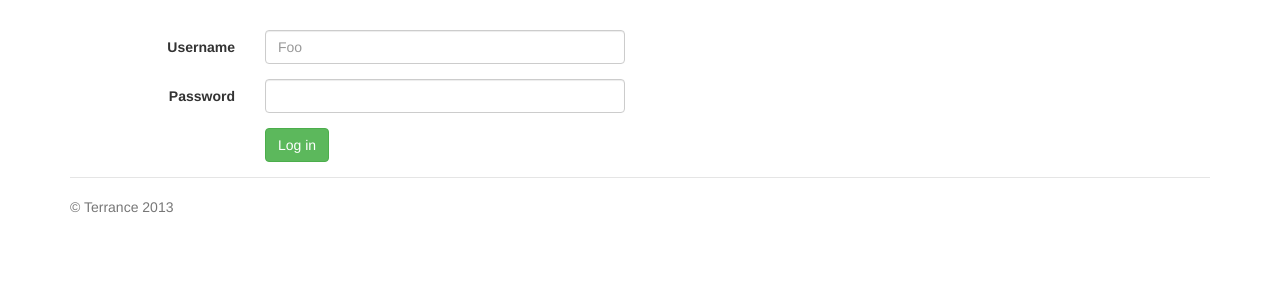
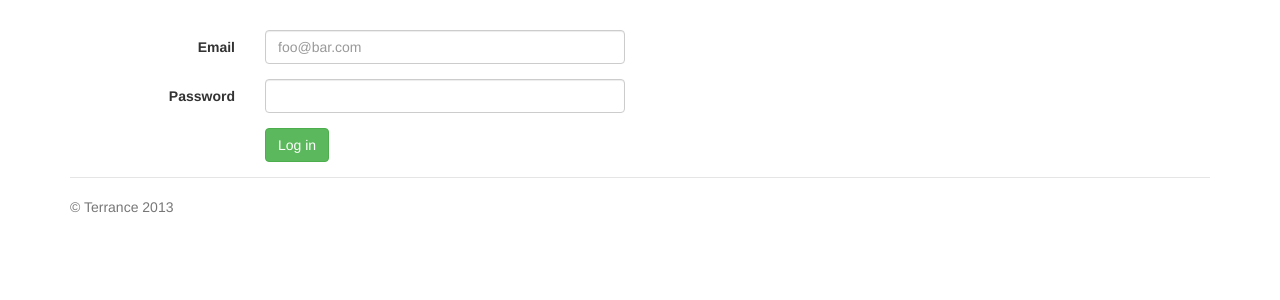
Before and after one commit to toxinu/sublimall-server, a Django app: page /login/ in a window 1280 px wide. Shown: the part 80-380 px from the top of the page. Run offline with Django 3.2, Linux system fonts and the light colour scheme; parts of the project's set-up code (start-up, migrations or seed data) failed here and were passed over.

Commit message:
Remplace username by email on login page

```diff
--- a/templates/login.html
+++ b/templates/login.html
@@ -5,9 +5,9 @@
 <form role="form" class="form-horizontal" method="post" action="{% url 'login' %}">
 	{% csrf_token %}
 	<div class="form-group">
-		<label for="id_username" name="username" class="col-sm-2 control-label">Username</label>
+		<label for="id_username" name="username" class="col-sm-2 control-label">Email</label>
 		<div class="col-sm-4">
-			<input type="text" name="username" class="form-control" id="id_username" placeholder="Foo">
+			<input type="email" name="username" class="form-control" id="id_username" placeholder="foo@bar.com">
     	</div>
 	</div>
 	<div class="form-group">
```
